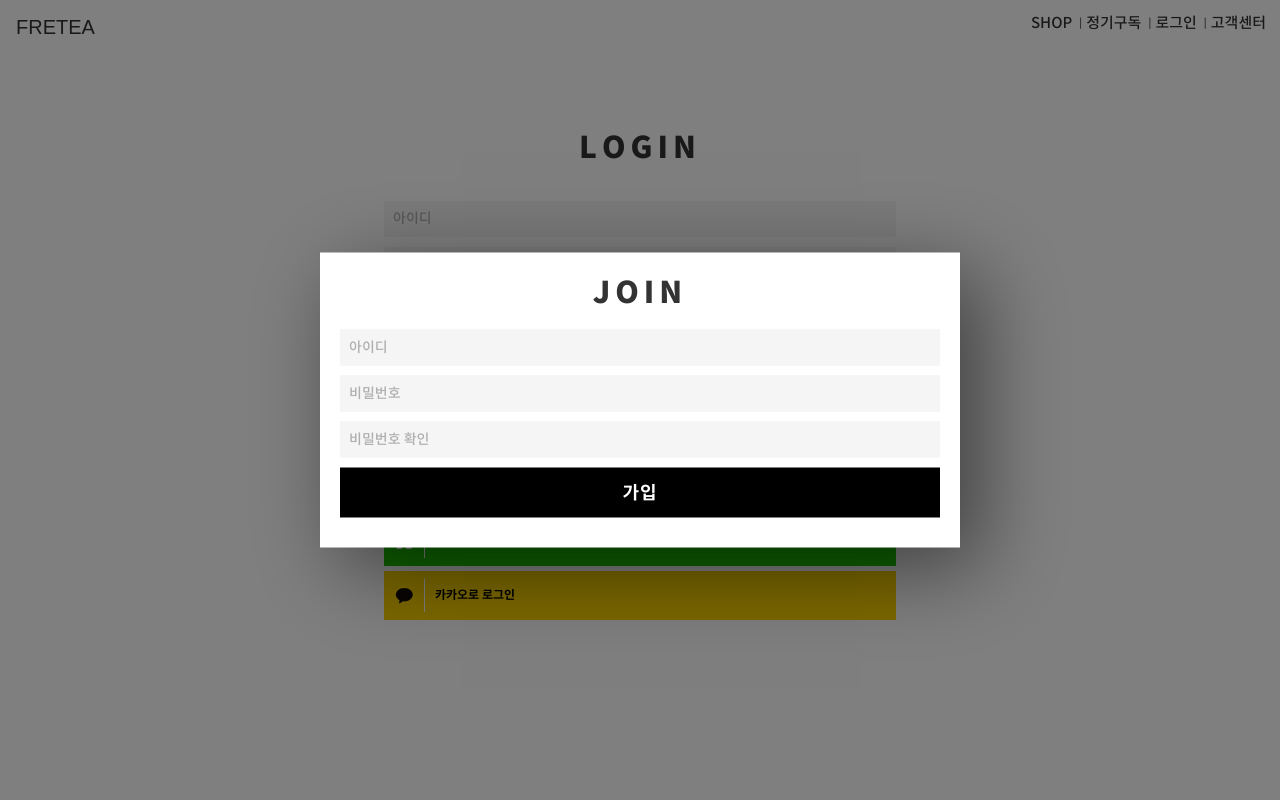
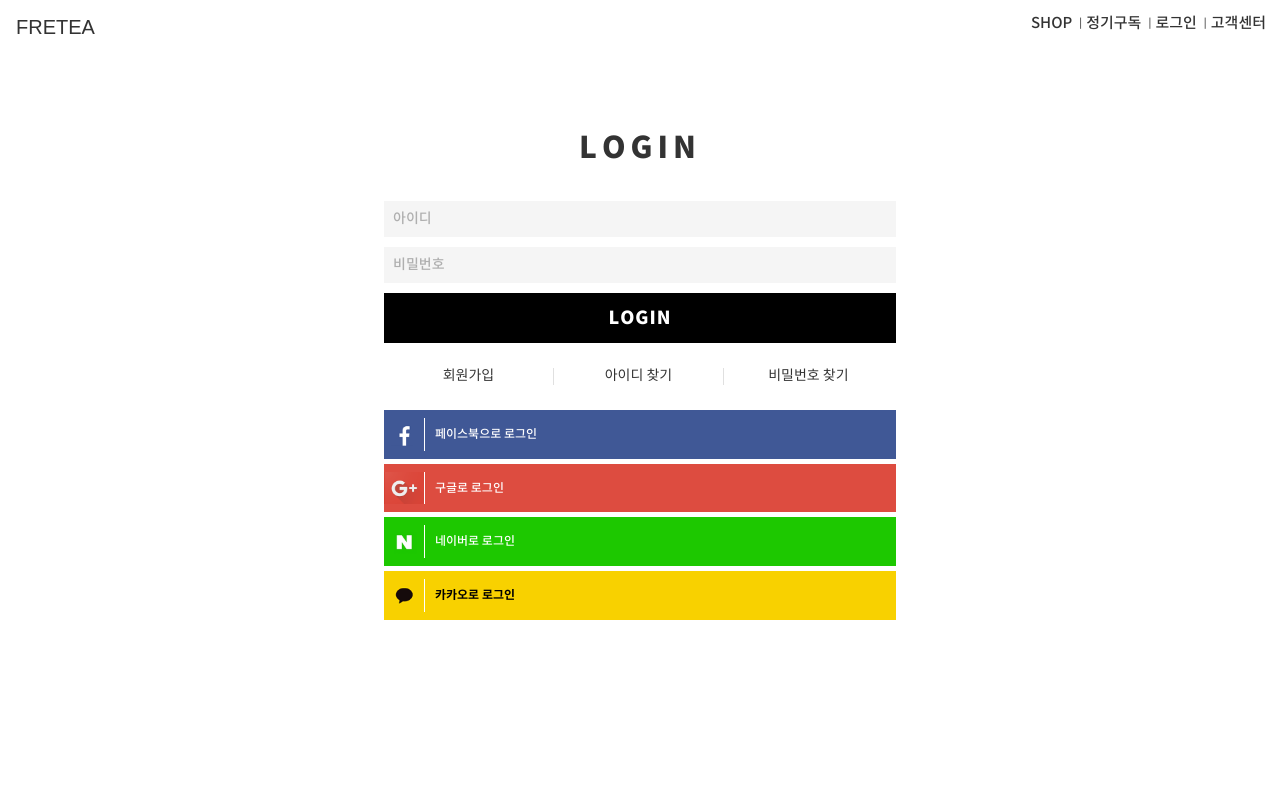
Before and after one commit to jo-narae/fretea, a Vue app: page /login in a window 1280 px wide. Shown: the top 800 px of the page. Built offline with nearby package versions, Linux system fonts and the light colour scheme; a web font is replaced by a local one.

Commit message:
바깥 영역 클릭시 모달 창 종료

```diff
--- a/src/components/common/CustomModal.vue
+++ b/src/components/common/CustomModal.vue
@@ -27,12 +27,14 @@ export default {
     openModal() {
       document.querySelector(".wrap-modal").style.display = "block";
     },
-    closeModal() {
-      document.querySelector(".wrap-modal").style.display = "none";
+    closeModal(e) {
+      if (e.target.className === "wrap-modal") {
+        document.querySelector(".wrap-modal").style.display = "none";
+      }
     }
   },
   mounted() {
-    document.querySelector(".wrap-modal").style.display = "block";
+    document.querySelector(".wrap-modal").style.display = "none";
   }
 }
 </script>
```
